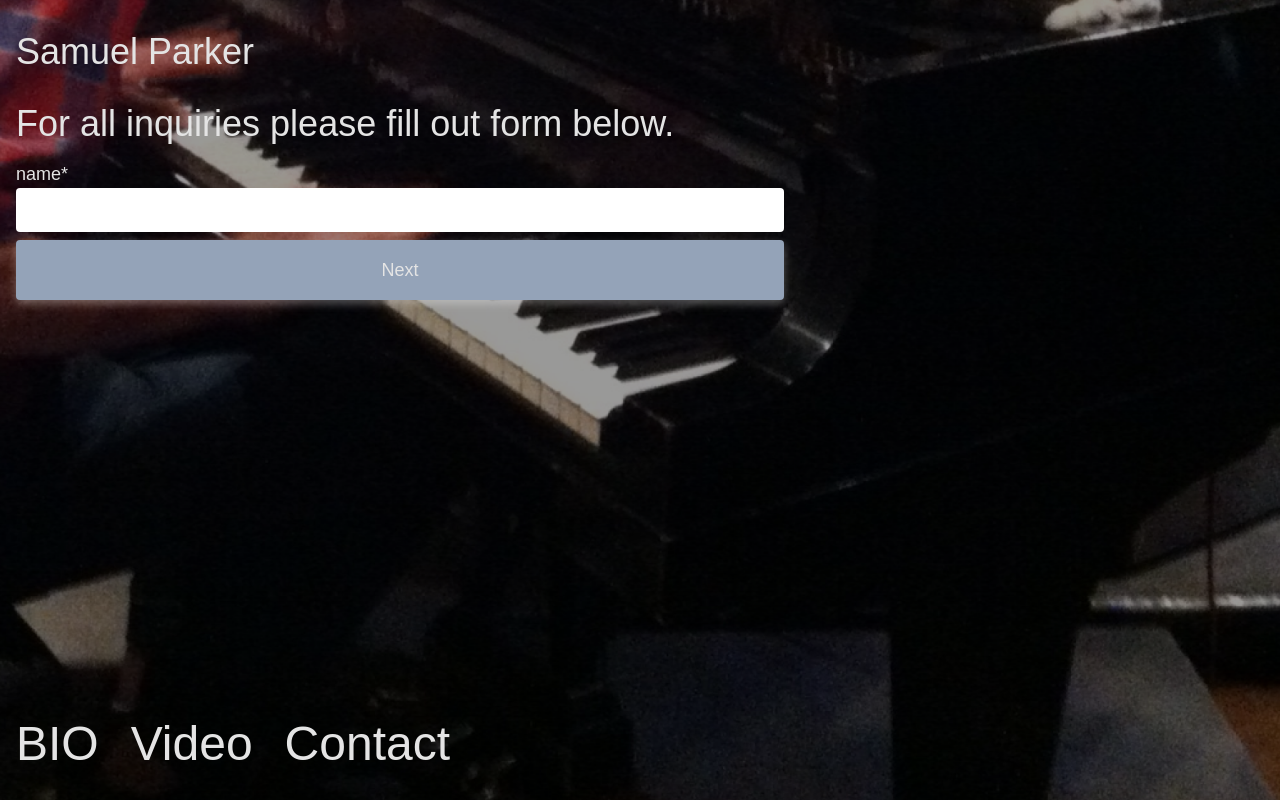
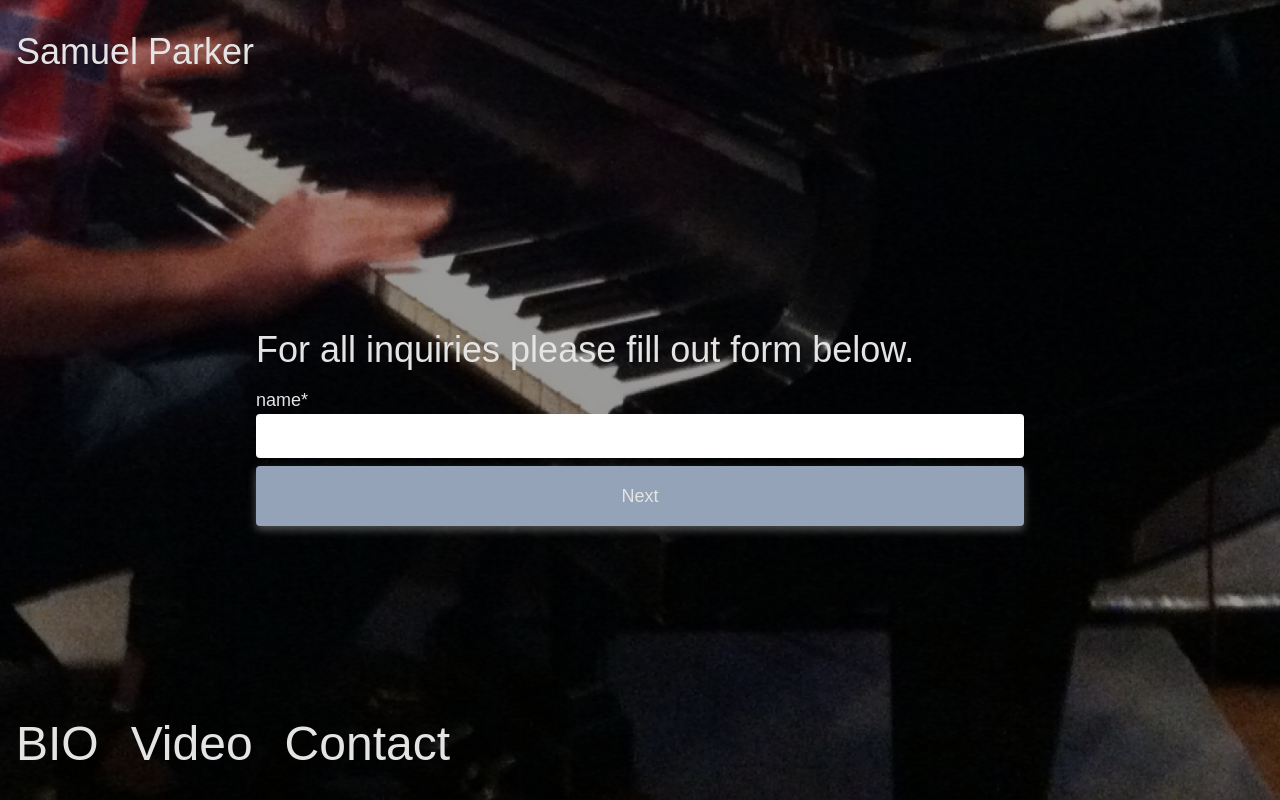
Before and after one commit to samuelaparker/samuelparkermusic, a Next.js app: page /contact in a window 1280 px wide. Built offline with nearby package versions, Linux system fonts and the light colour scheme; a web font is replaced by a local one.

Commit message:
center form. todo: center all other content

```diff
--- a/app/contact/page.tsx
+++ b/app/contact/page.tsx
@@ -14,7 +14,7 @@ export default function Contact() {
       <Link href="/" className="font-dawning text-4xl">
         Samuel Parker
       </Link>
-      <div className="mt-4 sm:mt-8 max-w-3xl sm:text-4xl text-2xl">
+      <div className="flex flex-col min-h-[80svh] justify-center mx-auto sm:mt-8 max-w-3xl sm:text-4xl text-2xl">
         <p className="mt-2 ">For all inquiries please fill out form below.</p>
         <div className="mt-4 text-base sm:text-lg">
           <ContactForm />
```
